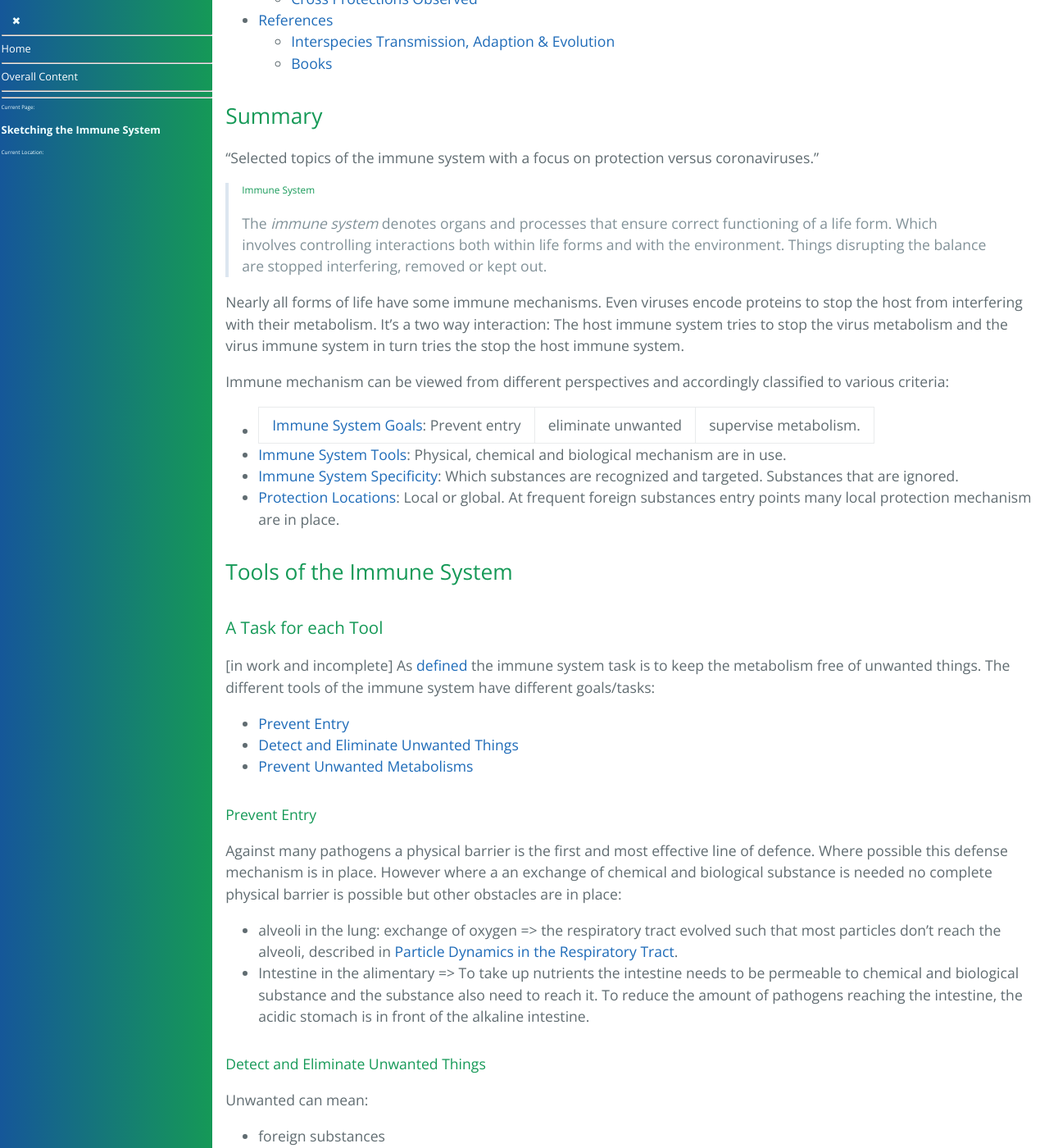
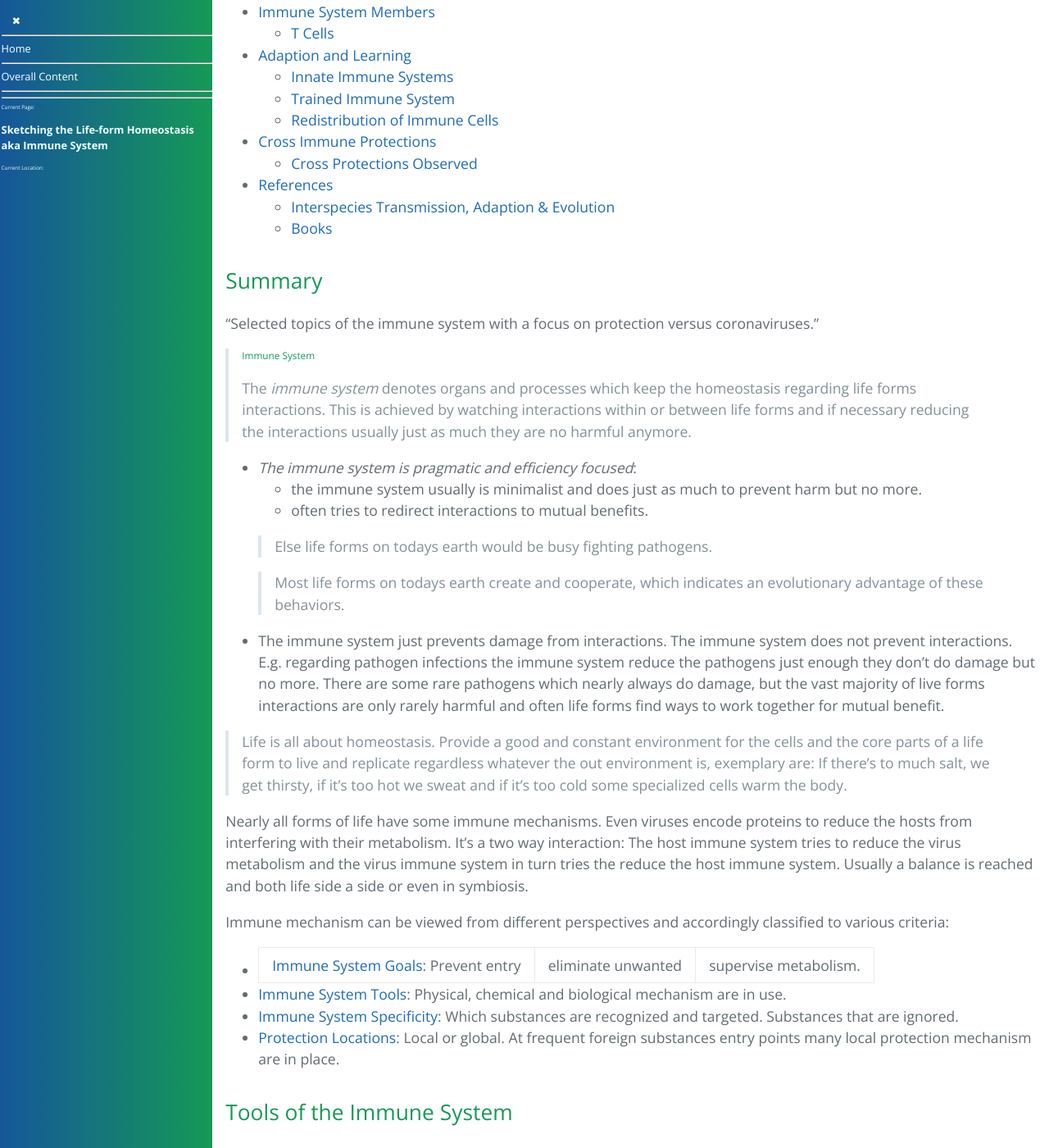
Before and after one commit to forestgrape/coronavirus, a Jekyll site: the page built from 4_immunological/immune_system.md, in a window 1280 px wide and 1400 px high, scrolled down 554 px. Shown: the whole window at 82% size. Built offline with Jekyll 4.4.1, drawn with Linux system fonts in a browser that asks for light colours; our own code applies the rules of GitHub Pages for plain Markdown files; some of the changed text lies outside the part shown.

Commit message:
redefined immun system

```diff
--- a/4_immunological/immune_system.md
+++ b/4_immunological/immune_system.md
@@ -1,9 +1,11 @@
 
 
-# Sketching the Immune System
+# Sketching the Life-form Homeostasis aka Immune System
 
 > **Major rework in progress, June 2021**
-> **in work, incomplete and to be checked**
+> **in work and to be checked**
+
+> 19.6.21: Redefined Immune System: The goals is to keep homeostasis regarding life-form interactions and *not* to eliminate pathogens or harmful substances. Previously defined as targeting things recognized to be harmful. An often given definition is fighting pathogens or even more specific producing antibodies against pathogens. Immunity is immunity to prevent damage and *not* avoiding interactions/infections.
 
 * [Summary](#summary)
 * [Tools of the Immune System](#tools-of-the-immune-system)
@@ -33,9 +35,22 @@
 "Selected topics of the immune system with a focus on protection versus coronaviruses."
 
 > ###### Immune System
-> The *immune system* denotes organs and processes that ensure correct functioning of a life form. Which involves controlling interactions both within life forms and with the environment. Things disrupting the balance are stopped interfering, removed or kept out.
+> The *immune system* denotes organs and processes which keep the homeostasis regarding life forms interactions. This is achieved by watching interactions within or between life forms and if necessary reducing the interactions usually just as much they are no harmful anymore.
 
-Nearly all forms of life have some immune mechanisms. Even viruses encode proteins to stop the host from interfering with their metabolism. It's a two way interaction: The host immune system tries to stop the virus metabolism and the virus immune system in turn tries the stop the host immune system.
+* *The immune system is pragmatic and efficiency focused*:
+  * the immune system usually is minimalist and does just as much to prevent harm but no more.
+  * often tries to redirect interactions to mutual benefits.
+
+  > Else life forms on todays earth would be busy fighting pathogens.
+
+  > Most life forms on todays earth create and cooperate, which indicates an evolutionary advantage of these behaviors.
+
+* The immune system just prevents damage from interactions. The immune system does not prevent interactions. E.g. regarding pathogen infections the immune system reduce the pathogens just enough they don't do damage but no more. There are some rare pathogens which nearly always do damage, but the vast majority of live forms interactions are only rarely harmful and often life forms find ways to work together for mutual benefit.
+
+> Life is all about homeostasis. Provide a good and constant environment for the cells and the core parts of a life form to live and replicate regardless whatever the out environment is, exemplary are: If there's to much salt, we get thirsty, if it's too hot we sweat and if it's too cold some specialized cells warm the body.
+
+
+Nearly all forms of life have some immune mechanisms. Even viruses encode proteins to reduce the hosts from interfering with their metabolism. It's a two way interaction: The host immune system tries to reduce the virus metabolism and the virus immune system in turn tries the reduce the host immune system. Usually a balance is reached and both life side a side or even in symbiosis.
 
 Immune mechanism can be viewed from different perspectives and accordingly classified to various criteria:
 - [Immune System Goals](#immune-system-goals): Prevent entry | eliminate unwanted | supervise metabolism.
```
